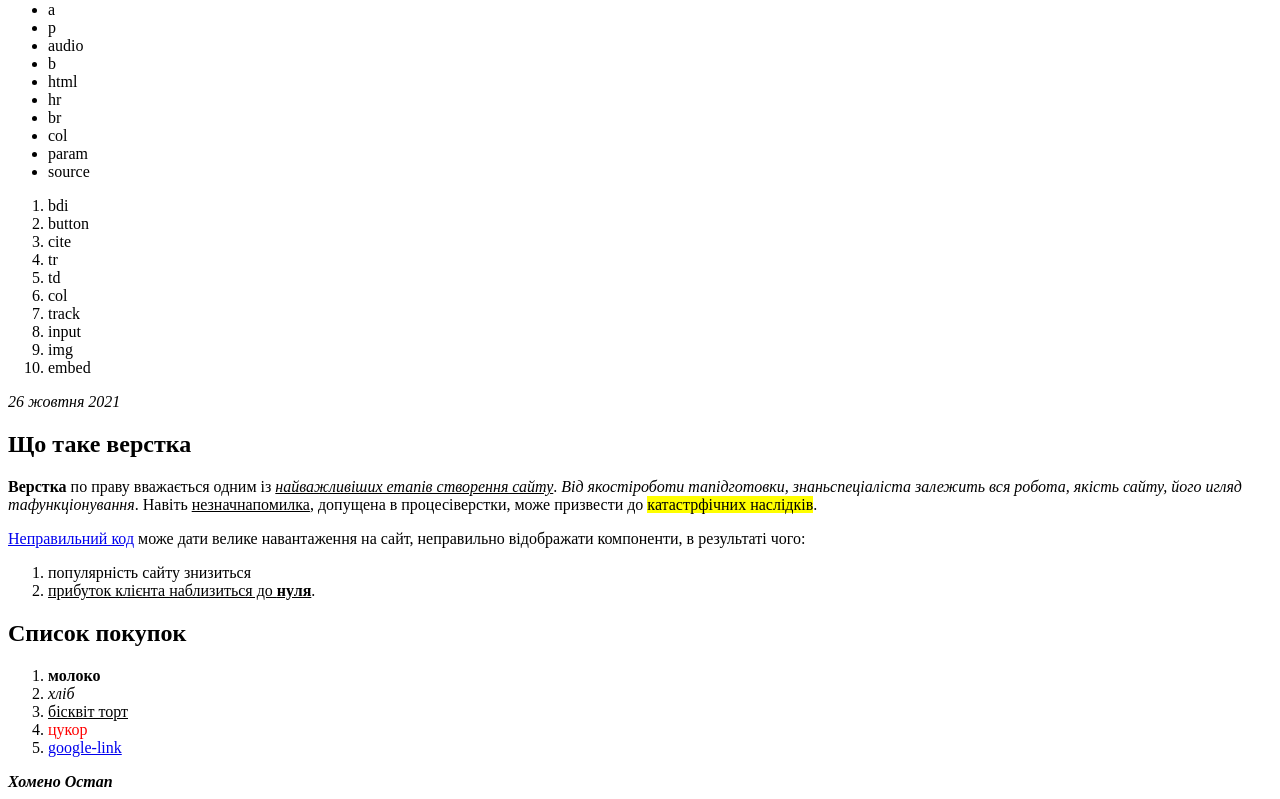
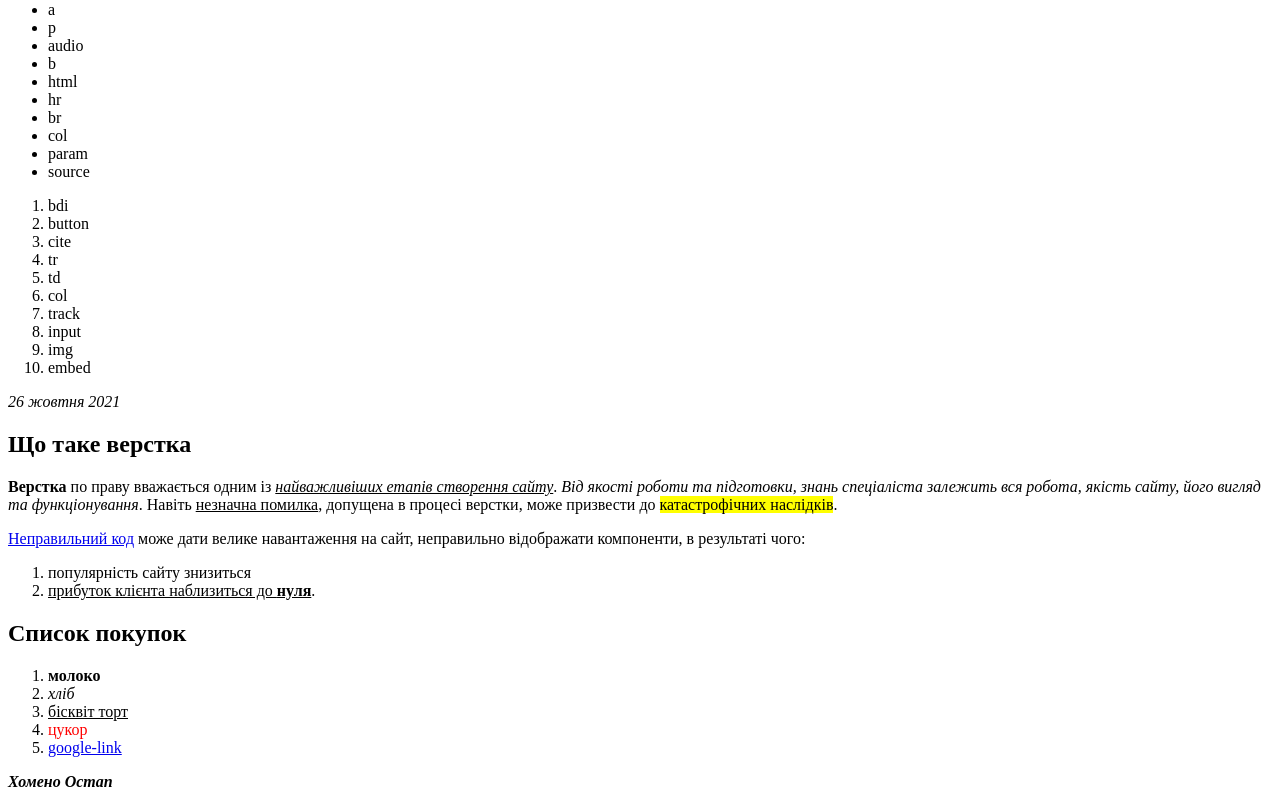
Before and after one commit to Hostap09/homework-1, a plain HTML site: page index.html in a window 1280 px wide. Shown: the part 79-878 px from the top of the page. Drawn offline with Linux system fonts and the light colour scheme.

Commit message:
first commit

```diff
--- a/index.html
+++ b/index.html
@@ -45,9 +45,10 @@
                 <i>26 жовтня 2021</i>
                 <h2>Що таке верстка</h2>
                 <p><b>Верстка</b> по праву вважається одним із <i><u>найважливіших етапів створення сайту</u></i>.
-                    <i> Від якостіроботи тапідготовки, знаньспеціаліста залежить вся робота, якість сайту, його игляд
-                        тафункціонування</i>.
-                    Навіть <u>незначнапомилка</u>, допущена в процесіверстки, може призвести до <mark>катастрфічних
+                    <i> Від якості роботи та підготовки, знань спеціаліста залежить вся робота, якість сайту, його
+                        вигляд
+                        та функціонування</i>.
+                    Навіть <u>незначна помилка</u>, допущена в процесі верстки, може призвести до <mark>катастрофічних
                         наслідків</mark>.
                 <p><a href="#">Неправильний код</a> може дати велике навантаження на сайт, неправильно відображати
                     компоненти, в
```
